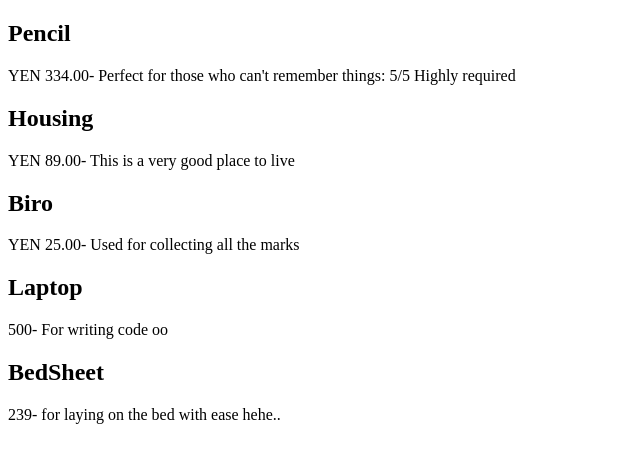
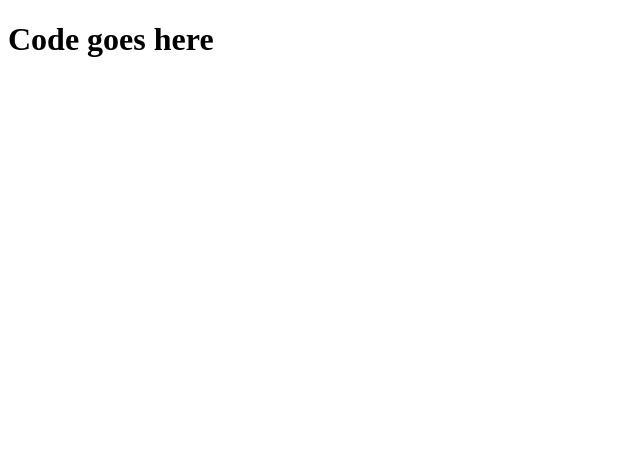
Before and after one commit to sammieeblaq/react-app, a React (Create React App) app: page / in a window 1280 px wide. Shown: the top 462 px of the page, without its empty margins (0-640 px from the left). Built offline with nearby package versions, Linux system fonts and the light colour scheme.

Commit message:
creating class based components

```diff
--- a/src/App.js
+++ b/src/App.js
@@ -1,16 +1,14 @@
-import React from 'react'
+import React, { Component } from 'react'
 import './App.css'
-import Product from "./components/Product"
-import productData from "./vschoolProduct"
 
-const App = () => {
-	const productComponent = productData.map(item => <Product product={ item } />)
-
-	return (
-		<div>
-			{ productComponent }
-		</div>
-	)
+class App extends Component {
+	render() {
+		return (
+			<div>
+				<h1>Code goes here</h1>
+			</div>
+		)
+	}
 }
 
 export default App;
--- a/src/components/Product.js
+++ /dev/null
@@ -1,14 +0,0 @@
-import React from "react"
-
-const Product = (props) => {
-    return (
-        <div>
-            <h2>{ props.product.name }</h2>
-            <p>{ props.product.price.toLocaleString("en-US", { style: "currency", currency: "YEN" }) }
-                - { props.product.description }
-            </p>
-        </div>
-    );
-}
-
-export default Product
--- a/src/vschoolProduct.js
+++ /dev/null
@@ -1,34 +0,0 @@
-const productData = [
-    {
-        id: 1,
-        name: "Pencil",
-        price: 334,
-        description: "Perfect for those who can't remember things: 5/5 Highly required"
-    },
-    {
-        id: 2,
-        name: "Housing",
-        price: 89,
-        description: "This is a very good place to live"
-    },
-    {
-        id: 3,
-        name: "Biro",
-        price: 25,
-        description: "Used for collecting all the marks"
-    },
-    {
-        id: 4,
-        name: "Laptop",
-        price: "500",
-        description: "For writing code oo"
-    },
-    {
-        id: 5,
-        name: "BedSheet",
-        price: "239",
-        description: "for laying on the bed with ease hehe.."
-    },
-]
-
-export default productData
```
